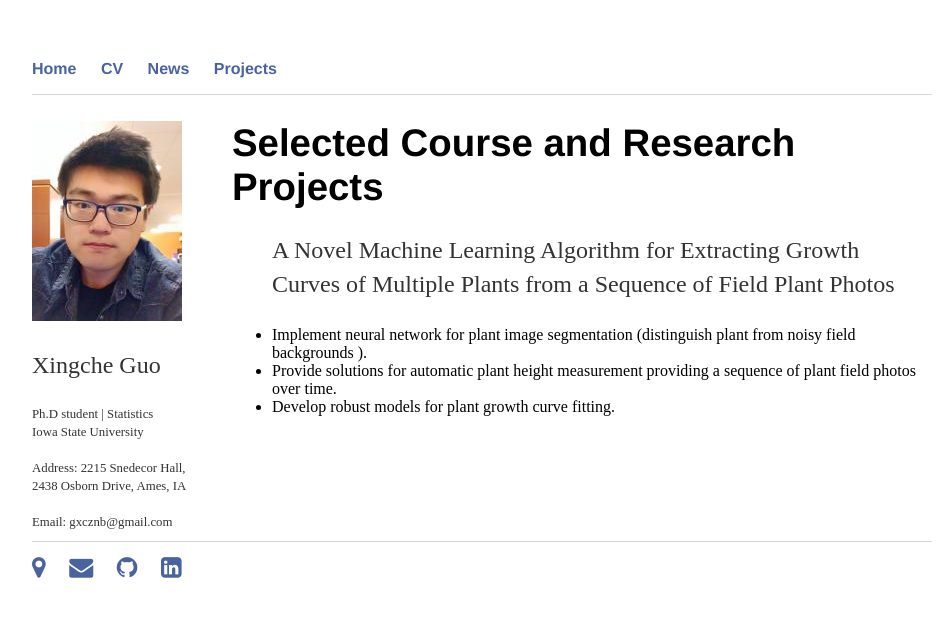
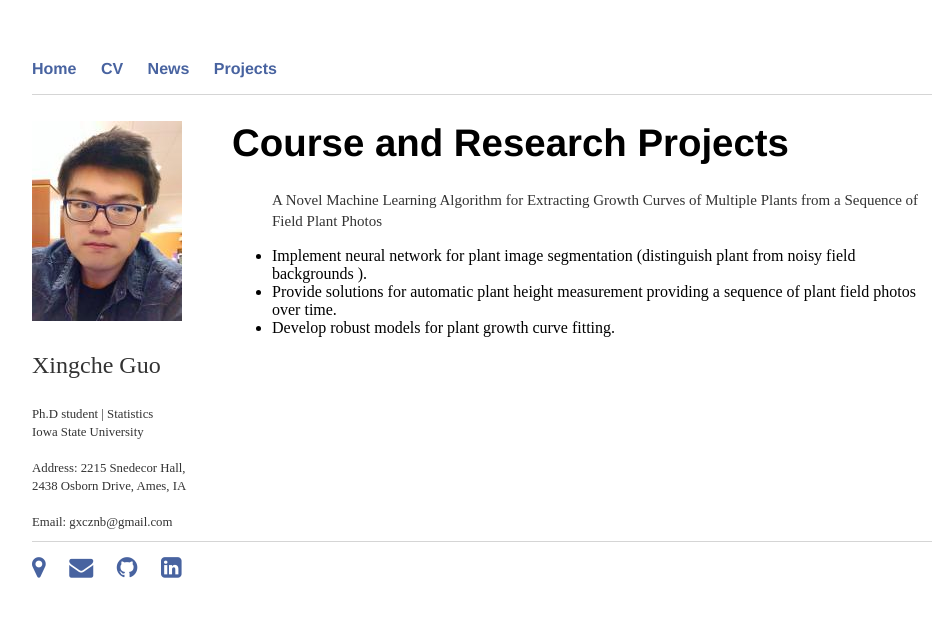
Before and after one commit to xingcheg/xingcheg.github.io, a Jekyll site: the page built from projects/index.html, in a window 1280 px wide. Shown: the top 617 px of the page, without its empty margins (158-1107 px from the left). Built offline with Jekyll 4.4.1, drawn with Linux system fonts in a browser that asks for light colours.

Commit message:
Update index.html

```diff
--- a/projects/index.html
+++ b/projects/index.html
@@ -1,15 +1,15 @@
 ---
 layout: default
-title: Selected Course and Research Projects
+title: Course and Research Projects
 ---
 
-<h1> Selected Course and Research Projects </h1>
+<h1> Course and Research Projects </h1>
 
 
 
 
 <ul>
-  <p> A Novel Machine Learning Algorithm for Extracting Growth Curves of Multiple Plants
+  <p style="font-size:15px;"> A Novel Machine Learning Algorithm for Extracting Growth Curves of Multiple Plants
 	  from a Sequence of Field Plant Photos </p>
 	<li> Implement neural network for plant image segmentation (distinguish plant from noisy field backgrounds ). </li>
 	<li> Provide solutions for automatic plant height measurement providing a sequence of plant field photos over time. </li>
```
